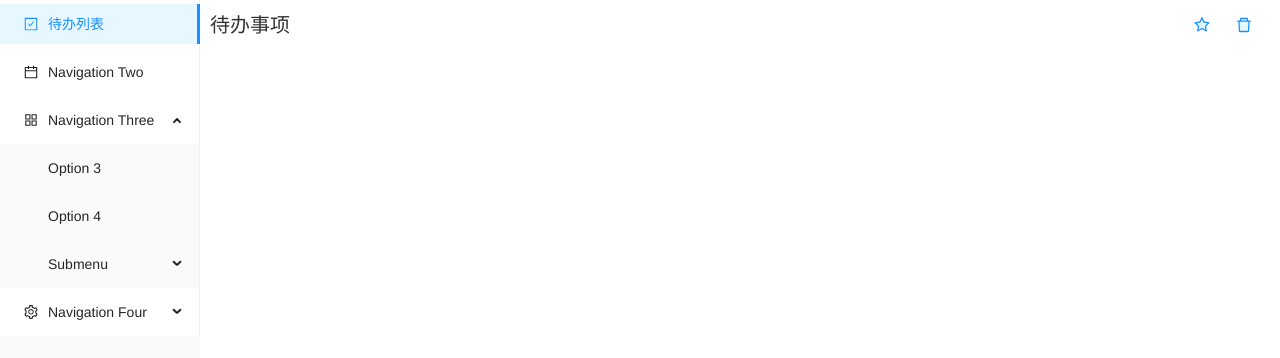
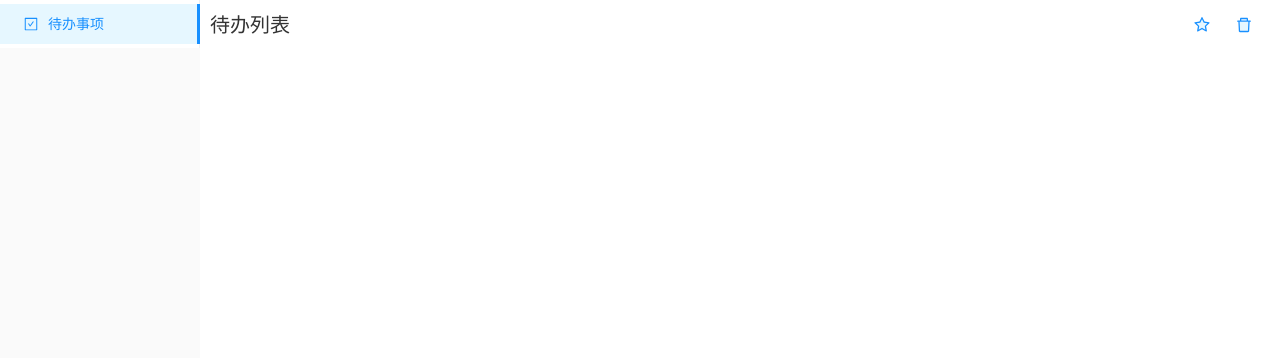
Before and after one commit to qingshanyu9/cloudnote, a Vue app: page / in a window 1280 px wide. Shown: the top 358 px of the page. Built offline with nearby package versions, Linux system fonts and the light colour scheme.

Commit message:
feat: todolist

```diff
--- a/src/components/SiderMenu.vue
+++ b/src/components/SiderMenu.vue
@@ -7,52 +7,16 @@
       :mode="mode"
       :theme="theme"
     >
-      <a-menu-item key="1">
-        <template #icon>
-          <CheckSquareTwoTone />
-        </template>
-        待办列表
+      <a-menu-item v-for="menu of menuList" :key="menu.key" @click="onMenuItemClick(menu)">
+        <component :is="$antIcons[menu.icon]" />
+        <span>{{menu.title}}</span>
       </a-menu-item>
-      <a-menu-item key="2">
-        <template #icon>
-          <CalendarOutlined />
-        </template>
-        Navigation Two
-      </a-menu-item>
-      <a-sub-menu key="sub1">
-        <template #icon>
-          <AppstoreOutlined />
-        </template>
-        <template #title>Navigation Three</template>
-        <a-menu-item key="3">Option 3</a-menu-item>
-        <a-menu-item key="4">Option 4</a-menu-item>
-        <a-sub-menu key="sub1-2" title="Submenu">
-          <a-menu-item key="5">Option 5</a-menu-item>
-          <a-menu-item key="6">Option 6</a-menu-item>
-        </a-sub-menu>
-      </a-sub-menu>
-      <a-sub-menu key="sub2">
-        <template #icon>
-          <SettingOutlined />
-        </template>
-        <template #title>Navigation Four</template>
-        <a-menu-item key="7">Option 7</a-menu-item>
-        <a-menu-item key="8">Option 8</a-menu-item>
-        <a-menu-item key="9">Option 9</a-menu-item>
-        <a-menu-item key="10">Option 10</a-menu-item>
-      </a-sub-menu>
     </a-menu>
   </div>
 </template>
 
 <script>
 import { defineComponent, reactive, toRefs } from "vue";
-import {
-  CheckSquareTwoTone,
-  CalendarOutlined,
-  AppstoreOutlined,
-  SettingOutlined,
-} from "@ant-design/icons-vue";
 export default defineComponent({
   setup() {
     const state = reactive({
@@ -65,12 +29,23 @@ export default defineComponent({
     return { ...toRefs(state) };
   },
 
-  components: {
-    CheckSquareTwoTone,
-    CalendarOutlined,
-    AppstoreOutlined,
-    SettingOutlined,
+  data() {
+    return {
+      menuList: [
+        {
+          key: "1",
+          icon: 'CheckSquareTwoTone',
+          title: "待办事项",
+        },
+      ],
+    };
   },
+
+  methods: {
+      onMenuItemClick(item) {
+          console.log(item.title);
+      },
+  }
 });
 </script>
 
--- a/src/components/TodoList.vue
+++ b/src/components/TodoList.vue
@@ -1,7 +1,7 @@
 <template>
   <div>
     <a-row type="flex" id="header-row">
-      <a-col flex="100px">待办事项</a-col>
+      <a-col flex="100px">待办列表</a-col>
       <a-col flex="auto"></a-col>
       <a-col flex="300px" id="header-menu">
         <a-button type="text" @click="onStar">
--- a/src/main.js
+++ b/src/main.js
@@ -1,10 +1,17 @@
-import { createApp } from 'vue'
-import Antd from 'ant-design-vue';
-import App from './App.vue'
-import 'ant-design-vue/dist/antd.css';
+import { createApp } from "vue";
+import Antd from "ant-design-vue";
+import App from "./App.vue";
+import * as antIcons from "@ant-design/icons-vue";
+import "ant-design-vue/dist/antd.css";
 
 const app = createApp(App);
+// 注册组件
+Object.keys(antIcons).forEach((key) => {
+  app.component(key, antIcons[key]);
+});
+// 添加到全局
+app.config.globalProperties.$antIcons = antIcons;
 app.config.productionTip = false;
 
 app.use(Antd);
-app.mount('#app')
+app.mount("#app");
```
